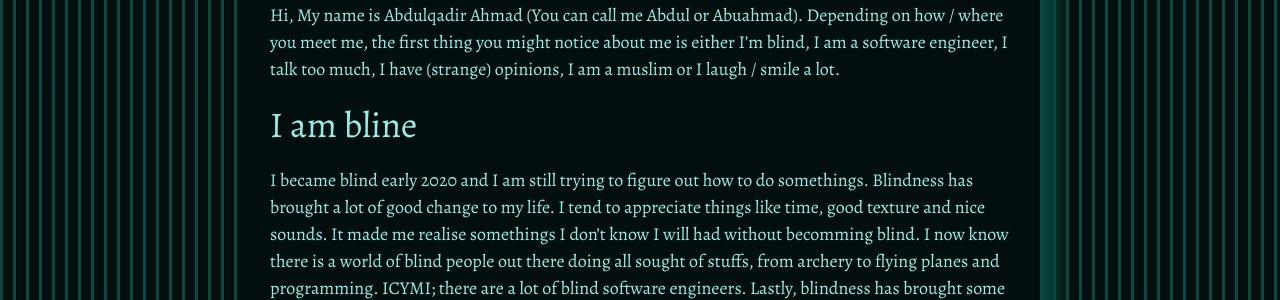
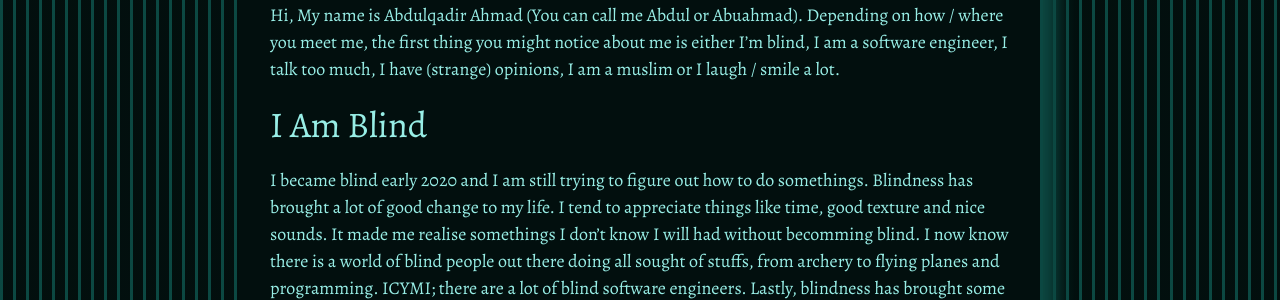
Before and after one commit to Arfs6/Arfs6.github.io, a Jekyll site: the page built from about.markdown, in a window 1280 px wide. Shown: the part 172-472 px from the top of the page. Built offline with Jekyll 4.4.1, drawn with Linux system fonts in a browser that asks for light colours.

Commit message:
fixed: typo in about page.

```diff
--- a/about.markdown
+++ b/about.markdown
@@ -5,7 +5,7 @@ permalink: /about/
 ---
 Hi, My name is Abdulqadir Ahmad (You can call me Abdul or Abuahmad). Depending on how / where you meet me, the first thing you might notice about me is either  I'm blind, I am a software engineer, I talk too much, I have (strange) opinions, I am a muslim or I laugh / smile a lot.
 
-## I am bline
+## I Am Blind
 
 I became blind early 2020 and I am still trying to figure out how to do somethings. Blindness has brought a lot of good change to my life. I tend to appreciate things like time, good texture and nice sounds. It made me realise somethings I don't know I will had without becomming blind. I now know there is a world of blind people out there doing all sought of stuffs, from archery to flying planes and programming. ICYMI; there are a lot of blind software engineers. Lastly, blindness has brought some not so good things too my life. The aspect of walking alone without seeing is something I haven't really understood yet.
 
```
